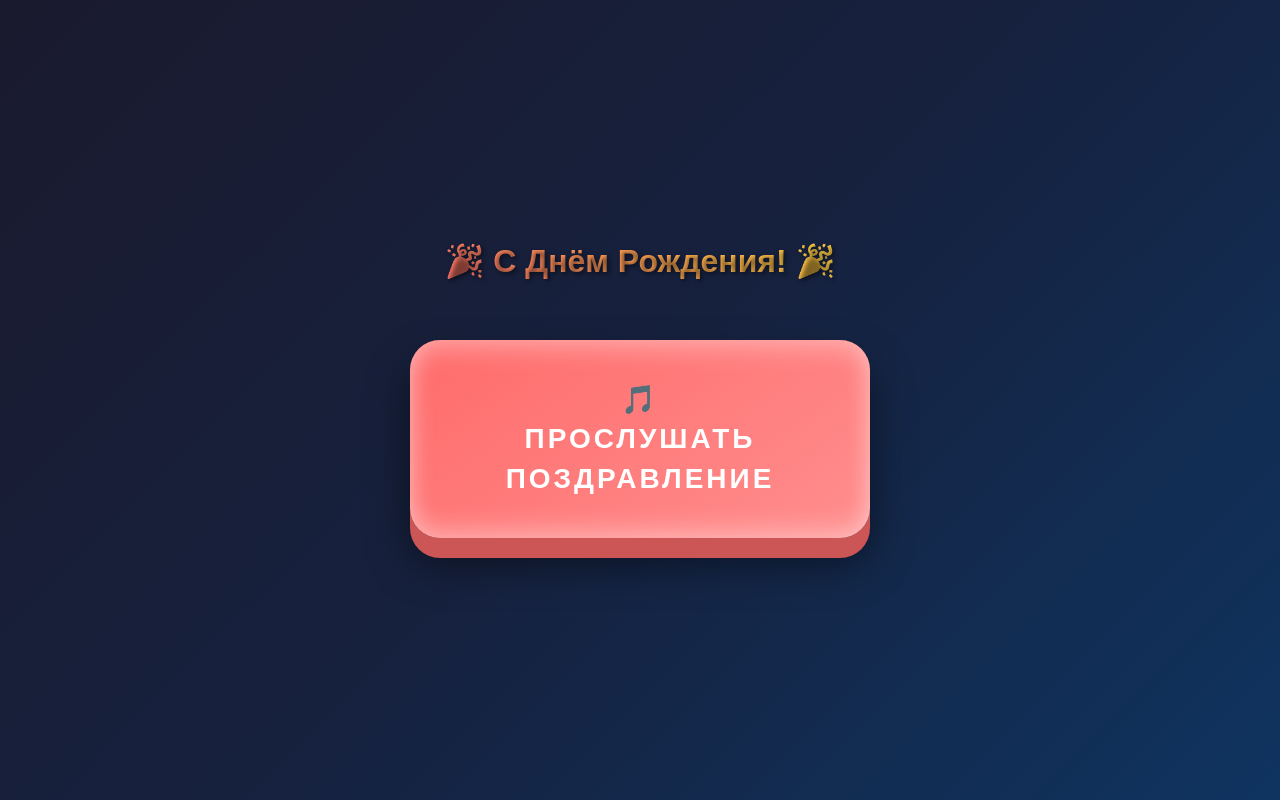
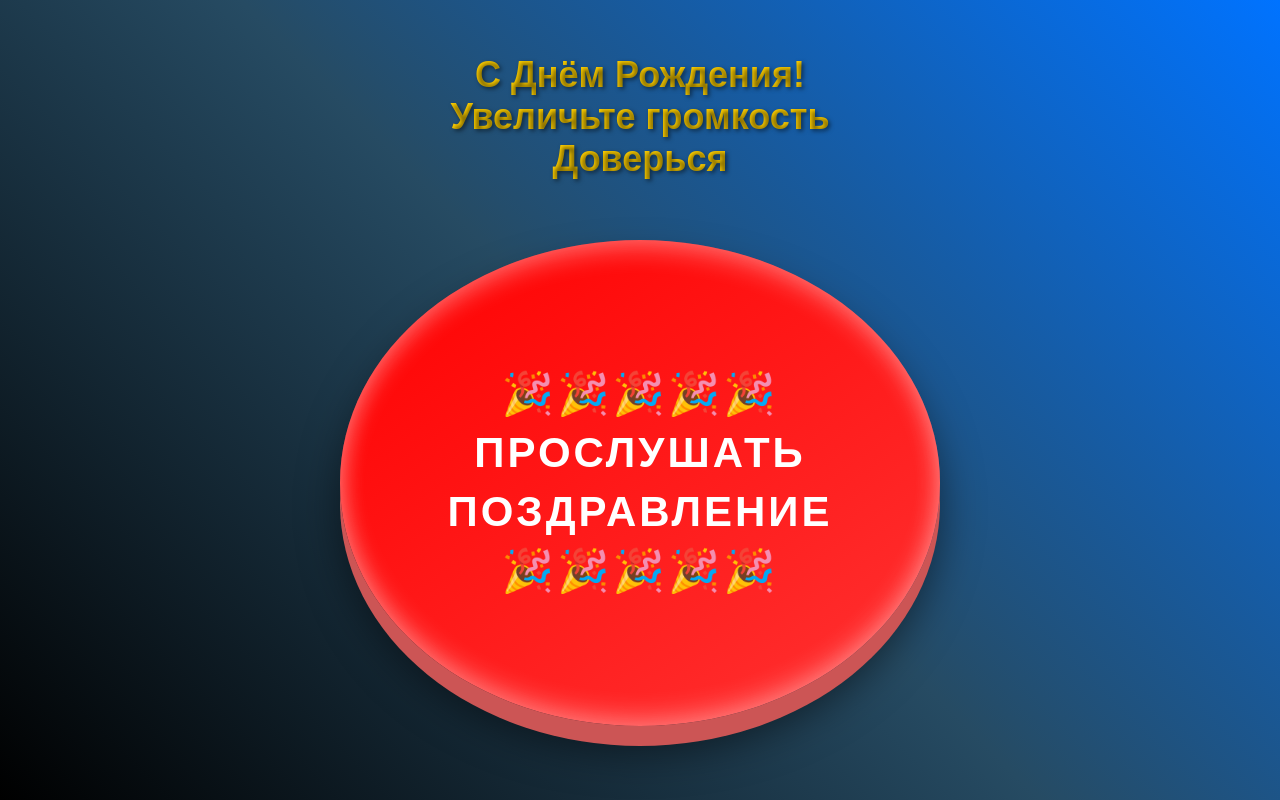
Before and after one commit to POLOLRED/S-dr, a plain HTML site: page index.html in a window 1280 px wide. Drawn offline with Linux system fonts and the light colour scheme.

Commit message:
index.html

```diff
--- a/index.html
+++ b/index.html
@@ -12,7 +12,7 @@
         }
 
         body {
-            background: linear-gradient(135deg, #1a1a2e, #16213e, #0f3460);
+            background: linear-gradient(45deg, #000000, #264b63, #0073ff);
             height: 100vh;
             display: flex;
             justify-content: center;
@@ -22,17 +22,17 @@
 
         .container {
             text-align: center;
-            padding: 20px;
-            max-width: 500px;
+            padding: 0px;
+            max-width: 600px;
             width: 90%;
         }
 
         h1 {
-            color: white;
+            color: rgb(255, 255, 255);
             margin-bottom: 40px;
             text-shadow: 2px 2px 4px rgba(0,0,0,0.5);
-            font-size: 32px;
-            background: linear-gradient(45deg, #ff6b6b, #ffd93d);
+            font-size: 36px;
+            background: linear-gradient(0deg, #ffd000, #ffd000);
             -webkit-background-clip: text;
             -webkit-text-fill-color: transparent;
             background-clip: text;
@@ -40,13 +40,13 @@
 
         /* 3D Кнопка */
         .btn-3d {
-            padding: 40px 80px;
-            font-size: 28px;
+            padding: 125px 70px;
+            font-size: 42px;
             font-weight: bold;
             color: white;
-            background: linear-gradient(145deg, #ff6b6b, #ff8e8e);
+            background: linear-gradient(145deg, #ff0000, #ff3333);
             border: none;
-            border-radius: 30px;
+            border-radius: 50%;
             cursor: pointer;
             text-transform: uppercase;
             letter-spacing: 3px;
@@ -109,15 +109,18 @@
 </head>
 <body>
     <div class="container">
-        <h1>🎉 С Днём Рождения! 🎉</h1>
-
+        <h1>С Днём Рождения!<br>
+        Увеличьте громкость<br>
+        Доверься
+        </h1>
         <button class="btn-3d" onclick="playSound()" id="playButton">
-            🎵<br>
-            прослушать поздравление
+            🎉🎉🎉🎉🎉<br>
+            прослушать поздравление<br>
+            🎉🎉🎉🎉🎉
         </button>
 
         <div class="loading" id="loading">
-            🎧 Загружаю поздравление...
+            Загружаю поздравление...
         </div>
 
         <div class="player" id="player">
@@ -138,7 +141,7 @@
             const audioPlayer = document.getElementById('audioPlayer');
 
             // Прямая ссылка на RAW файл в GitHub
-            const audioUrl = 'https://raw.githubusercontent.com/POLOLRED/Happy-birthday/main/ponos-mp3.mp3';
+            const audioUrl = 'https://raw.githubusercontent.com/POLOLRED/Happy-birthday/main/music-VEED.mp3';
 
             // Показываем загрузку
             button.classList.add('hidden');
```
